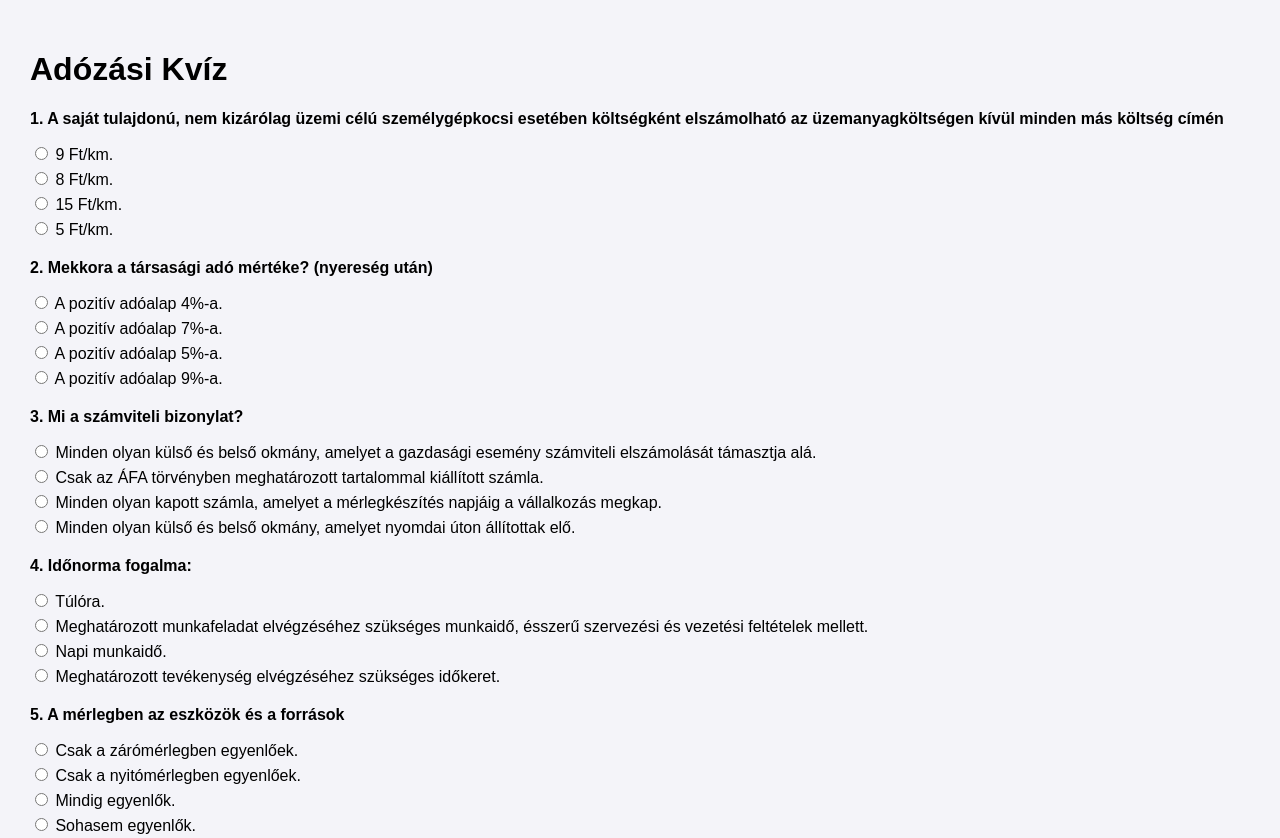
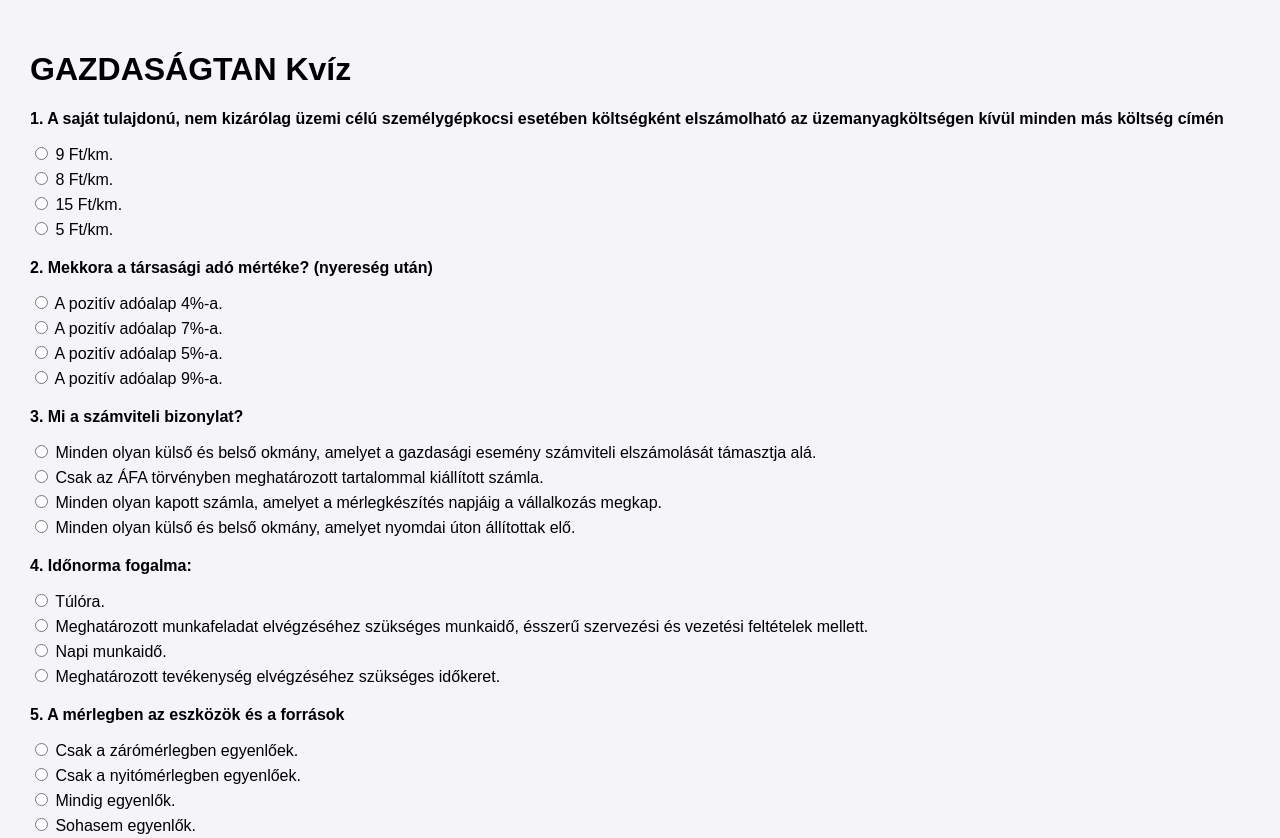
Before and after one commit to Taxi6/gazdasagtan, a plain HTML site: page index.html in a window 1280 px wide. Shown: the top 838 px of the page. Drawn offline with Linux system fonts and the light colour scheme.

Commit message:
Update index.html

```diff
--- a/index.html
+++ b/index.html
@@ -42,7 +42,7 @@
 </head>
 <body>
 
-    <h1>Adózási Kvíz</h1>
+    <h1>GAZDASÁGTAN Kvíz</h1>
     <form id="quizForm">
         <!-- A kérdések és válaszok itt kerülnek dinamikusan feltöltésre -->
     </form>
```
